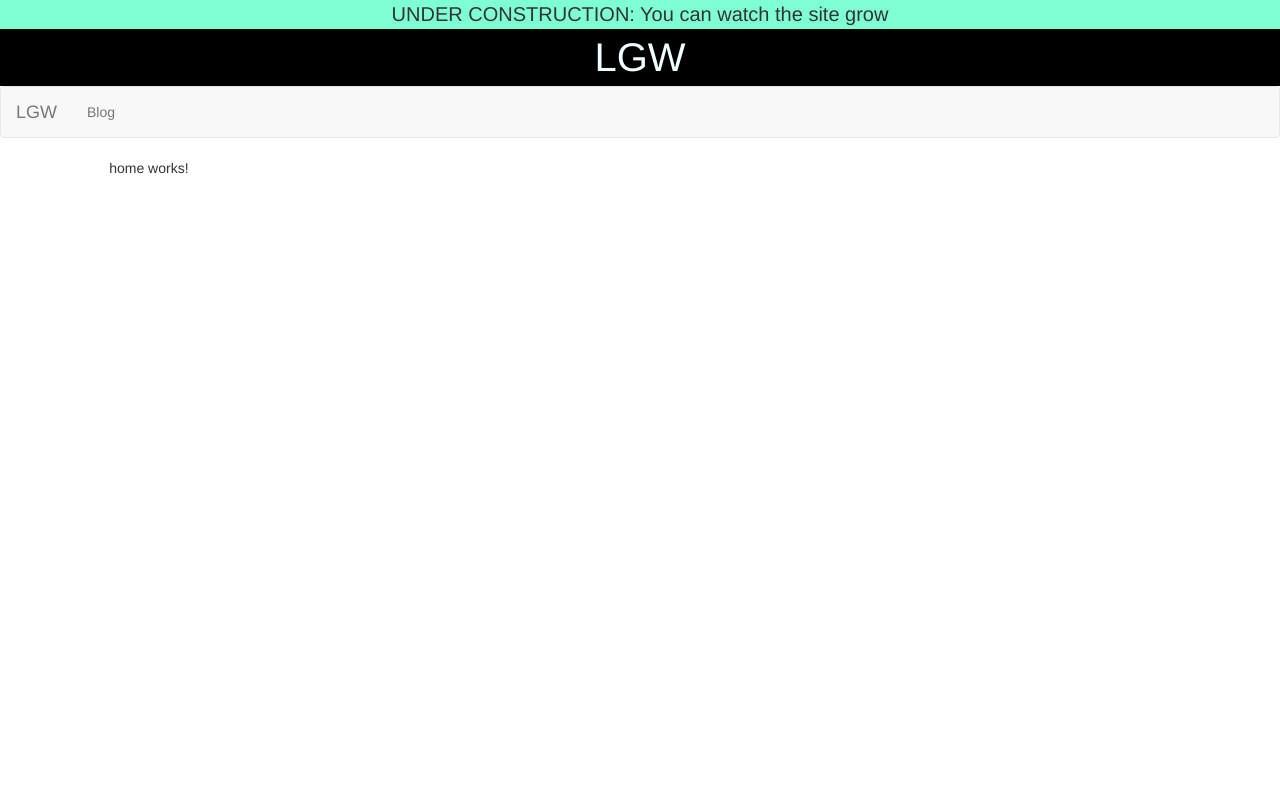
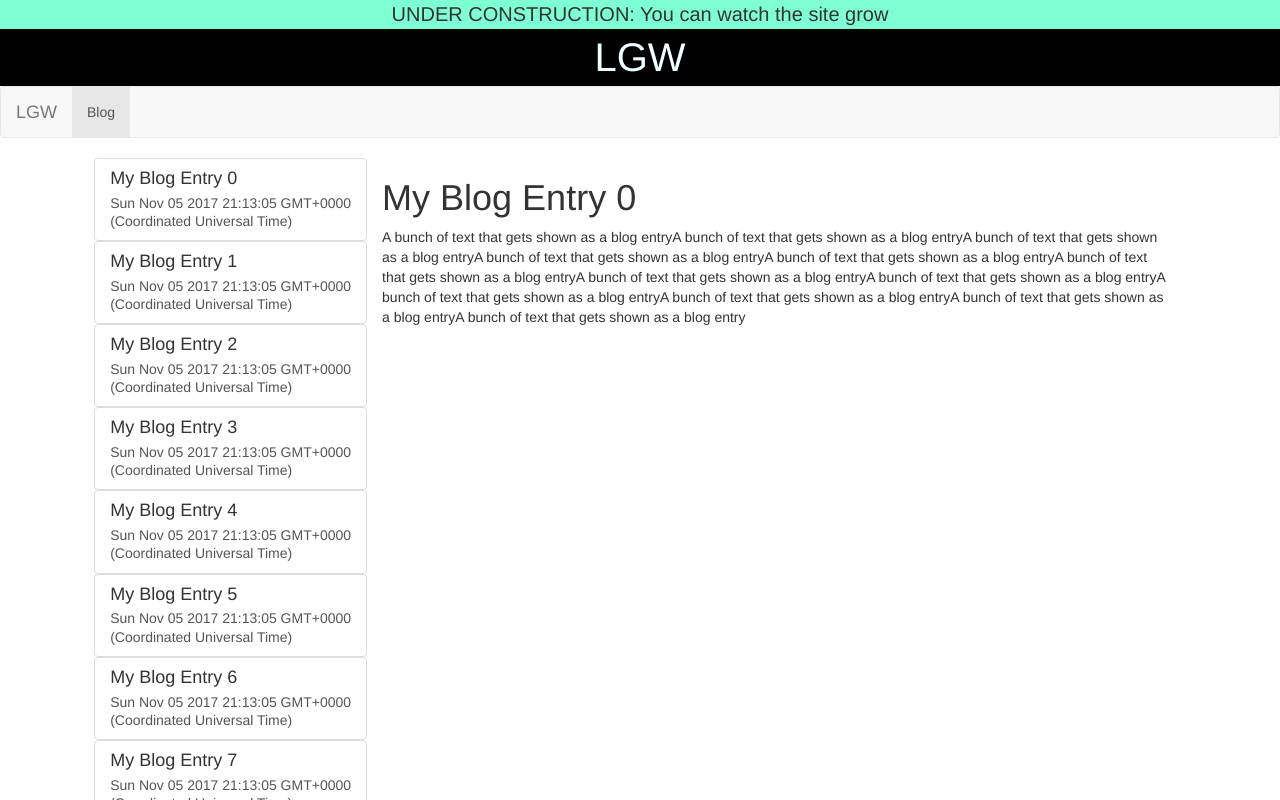
Before and after one commit to laurencegw/gonzo, an Angular app in the folder web-client/: page /blog/0 in a window 1280 px wide. Before the commit this address led to /home. Shown: the top 800 px of the page. Built offline with nearby package versions, Linux system fonts and the light colour scheme.

Commit message:
List of blog entries and view of blog entries

```diff
--- a/web-client/src/app/app.module.ts
+++ b/web-client/src/app/app.module.ts
@@ -14,6 +14,9 @@ import {StubBlogService} from "./blog/blog.service";
 import {BlogListComponent} from './blog/blog-list/blog-list.component';
 import { BlogListItemComponent } from './blog/blog-list/blog-list-item/blog-list-item.component';
 import { BlogEntryViewComponent } from './blog/blog-entry-view/blog-entry-view.component';
+import {BlogEntryBlankComponent} from "./blog/blog-entry-view/blog-entry-blank.component";
+import {BlogEntryResolverComponent} from "./blog/blog-entry-view/blog-entry-resolver.component";
+import {BlogEntryResolver} from "./blog/resolvers";
 
 @NgModule({
   declarations: [
@@ -26,6 +29,8 @@ import { BlogEntryViewComponent } from './blog/blog-entry-view/blog-entry-view.c
     BlogListComponent,
     BlogListItemComponent,
     BlogEntryViewComponent,
+    BlogEntryBlankComponent,
+    BlogEntryResolverComponent
   ],
   imports: [
     AppRoutingModule,
@@ -34,9 +39,11 @@ import { BlogEntryViewComponent } from './blog/blog-entry-view/blog-entry-view.c
     HttpModule,
   ],
   providers: [
-    {provide: "BlogService", useClass: StubBlogService}
+    {provide: "BlogService", useClass: StubBlogService},
+    BlogEntryResolver
   ],
   bootstrap: [AppComponent]
 })
 export class AppModule {
+
 }
--- /dev/null
+++ b/web-client/src/app/blog/blog-entry-view/blog-entry-blank.component.ts
@@ -0,0 +1,16 @@
+import {Component, OnInit} from '@angular/core';
+
+@Component({
+  selector: 'app-blog-entry-blank',
+  template:'Select a blog entry',
+  styleUrls: ['./blog-entry-view.component.css']
+})
+export class BlogEntryBlankComponent implements OnInit {
+
+  constructor() {
+  }
+
+  ngOnInit() {
+  }
+
+}
--- /dev/null
+++ b/web-client/src/app/blog/blog-entry-view/blog-entry-resolver.component.ts
@@ -0,0 +1,32 @@
+import {Component, OnDestroy, OnInit} from '@angular/core';
+import {BlogEntry} from "../blog.models";
+import {ActivatedRoute, Params} from "@angular/router";
+import {Subscription} from "rxjs/Subscription";
+
+@Component({
+  selector: 'app-blog-entry-resolver',
+  template: '<app-blog-entry-view [blogEntry]="blogEntry"></app-blog-entry-view>',
+  styleUrls: ['./blog-entry-view.component.css']
+})
+export class BlogEntryResolverComponent implements OnInit, OnDestroy {
+
+  blogEntry: BlogEntry;
+
+  private subscription: Subscription;
+
+
+  constructor(private activatedRoute: ActivatedRoute) {
+
+  }
+
+  ngOnInit() {
+    this.subscription = this.activatedRoute.data.subscribe((data: Params) => {
+      this.blogEntry = data["blogEntry"]
+    })
+  }
+
+  ngOnDestroy() {
+    this.subscription.unsubscribe()
+  }
+
+}
--- a/web-client/src/app/blog/blog-list/blog-list-item/blog-list-item.component.html
+++ b/web-client/src/app/blog/blog-list/blog-list-item/blog-list-item.component.html
@@ -1,4 +1,7 @@
-<a style="cursor: pointer" class="list-group-item clearfix native-deal-item">
+<a
+  style="cursor: pointer"
+  class="list-group-item clearfix native-deal-item"
+  [routerLink]="[blogEntryHeader.id]">
   <div class="pull-left">
     <h4 class="list-group-item-heading" id="itemOrderID">{{ blogEntryHeader.title}}</h4>
     <p class="list-group-item-text">{{blogEntryHeader.updated}}</p>
--- a/web-client/src/app/blog/blog.component.html
+++ b/web-client/src/app/blog/blog.component.html
@@ -1,3 +1,4 @@
 <div class="row">
   <div class="col-md-3"><app-blog-list></app-blog-list></div>
+  <div class="col-md-9"><router-outlet></router-outlet></div>
 </div>
--- /dev/null
+++ b/web-client/src/app/blog/resolvers.ts
@@ -0,0 +1,19 @@
+import {ActivatedRouteSnapshot, Resolve, RouterStateSnapshot} from "@angular/router";
+import {BlogEntry} from "./blog.models";
+import {Observable} from "rxjs/Observable";
+import {Inject, Injectable} from "@angular/core";
+import {BlogService} from "./blog.service";
+
+
+@Injectable()
+export class BlogEntryResolver implements Resolve<BlogEntry> {
+
+  constructor(@Inject("BlogService") private blogService: BlogService) {
+
+  }
+
+  resolve(route: ActivatedRouteSnapshot, state: RouterStateSnapshot): Observable<BlogEntry> | Promise<BlogEntry> | BlogEntry {
+    return this.blogService.getBlogEntryById(route.params["id"]);
+  }
+
+}
```
Also changed, not shown: web-client/src/app/app.routes.ts (+9 -1 lines), 1 other file (tests, documents, lock files or other folders).
